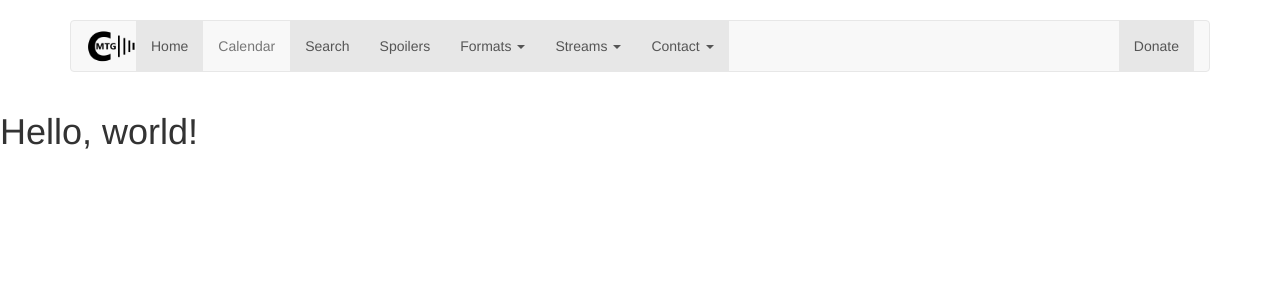
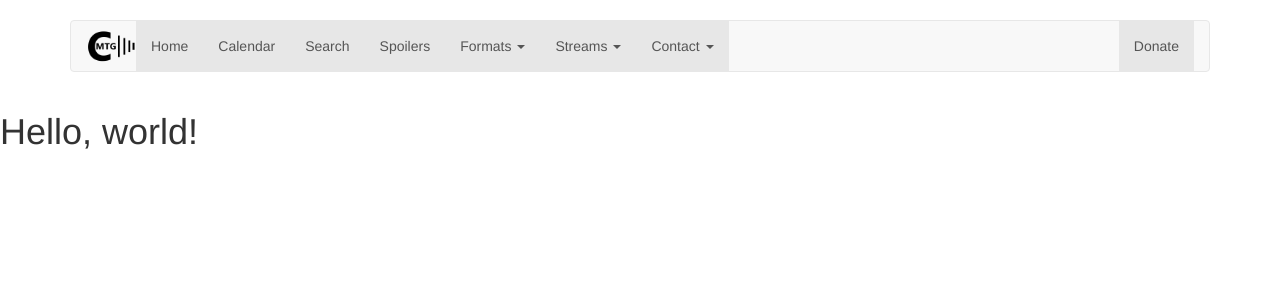
Before and after one commit to jaeiclee/mtgcoverage, a PHP site: page /calendar.php?id=1 in a window 1280 px wide. Shown: the top 300 px of the page. Run offline with PHP 8.4, Linux system fonts and the light colour scheme; data that the repository does not hold is empty; some libraries are stand-ins or nearby versions.

Commit message:
Menu for Calendar

```diff
--- a/web/calendar.php
+++ b/web/calendar.php
@@ -1,4 +1,3 @@
-<?php require 'config.php'; ?>
 
 <!DOCTYPE html>
 <html lang="en">
@@ -17,12 +16,14 @@
       <script src="https://oss.maxcdn.com/html5shiv/3.7.2/html5shiv.min.js"></script>
       <script src="https://oss.maxcdn.com/respond/1.4.2/respond.min.js"></script>
     <![endif]-->
+    <?php require 'config.php'; ?>
+
+    <link href="css/navbar.css" rel="stylesheet">
+    <script src="http://ajax.googleapis.com/ajax/libs/jquery/1.7.2/jquery.min.js" type="text/javascript"></script>
+
   </head>
   <body>
     <?php include 'menu.php'; ?>
-
-    <link href="css/navbar.css" rel="stylesheet">
-    <script src="http://ajax.googleapis.com/ajax/libs/jquery/1.7.2/jquery.min.js" type="text/javascript"></script>
 
     <h1>Hello, world!</h1>
 
--- a/web/menu.php
+++ b/web/menu.php
@@ -16,7 +16,7 @@
           <div id="navbar" class="navbar-collapse collapse">
             <ul class="nav navbar-nav">
               <li class="active"><?php if ($SD == '0' OR $SD == '') { echo '<a href ="index.php?SD=0">Home</a>'; } else { echo '<a href="index.php?SD=1">Home</a>';  } ?></li>
-              <li><a href="#">Calendar</a></li>
+              <li class="active"><a href="calendar.php">Calendar</a></li>
               <li class="active"><a href="search.php">Search</a></li>
 			  <li class="active">
 								<?php 	if ($formattype != '') {
```
